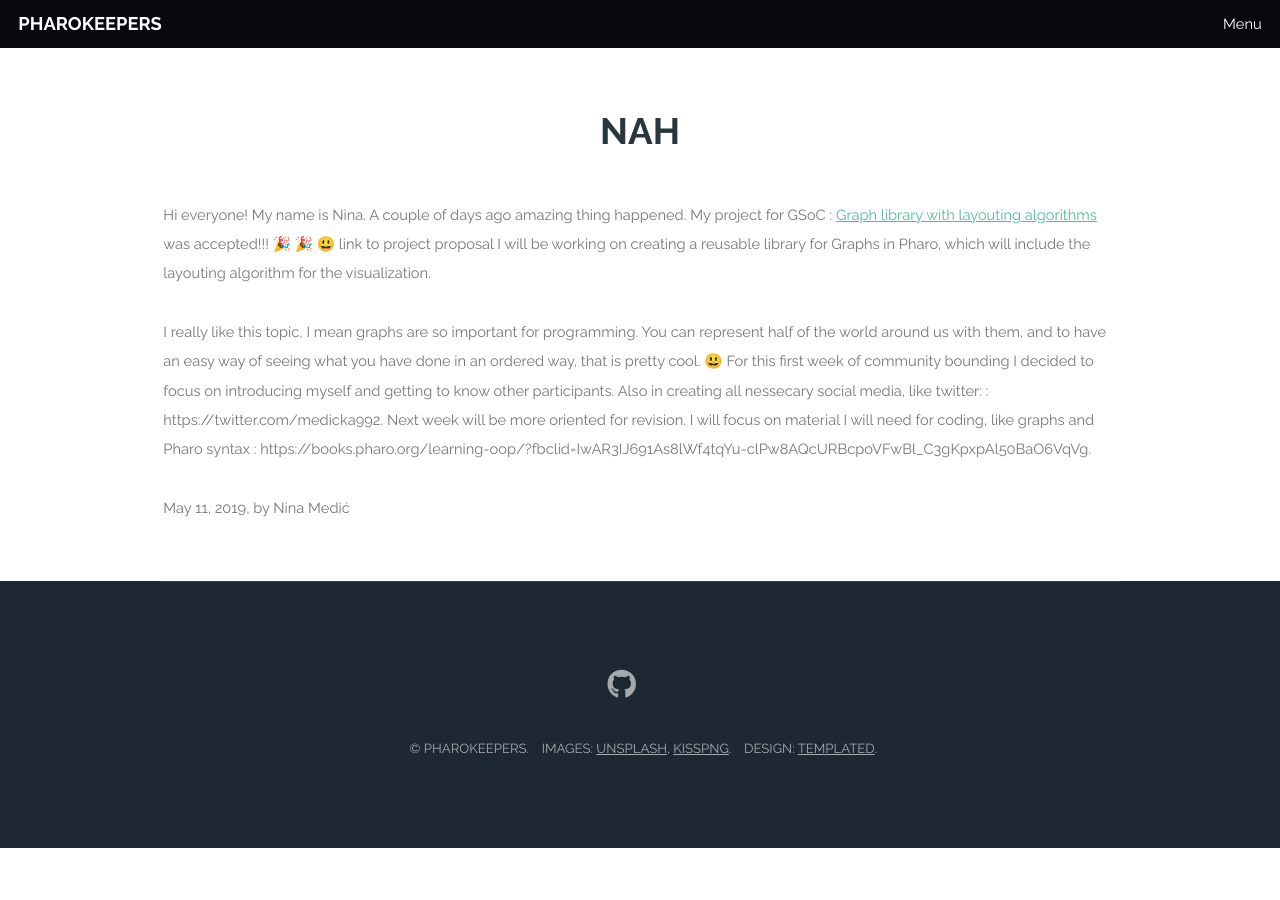
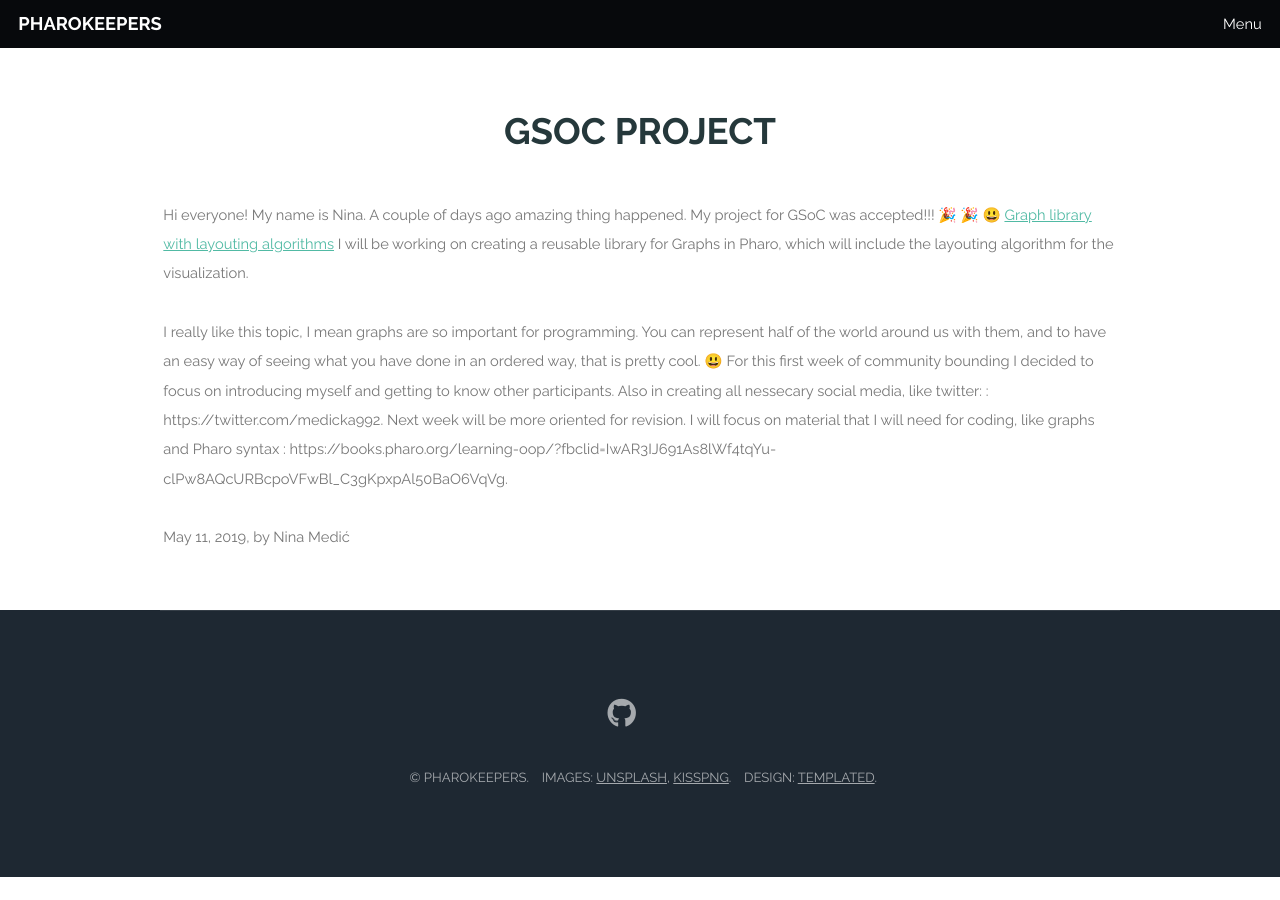
Before and after one commit to Pharokeepers/pharokeepers.github.io, a Jekyll site: the page built from _posts/2019-05-11-Nina_First_Week.markdown, in a window 1280 px wide. Built offline with Jekyll 4.4.1, drawn with Linux system fonts in a browser that asks for light colours; emoji names are drawn with the system emoji font; comment, search, counter and statistics services are not loaded.

Commit message:
Update 2019-05-11-Nina_First_Week.markdown

```diff
--- a/_posts/2019-05-11-Nina_First_Week.markdown
+++ b/_posts/2019-05-11-Nina_First_Week.markdown
@@ -1,7 +1,7 @@
 ---
 layout: post
 author: nm
-title: "Nah"
+title: "GSoC project"
 date: 2019-05-11 20:38:00 +0200
 categories: jekyll update
 comments: true
@@ -9,7 +9,7 @@ comments: true
 ---
 
 Hi everyone! My name is Nina.
-A couple of days ago amazing thing happened. My project for GSoC : [Graph library with layouting algorithms]([https://docs.google.com/document/d/1V8_HaZnxYsCfaiZs4vI1C5Dh4TvRPz-H51aYOuY9lFA/edit?fbclid=IwAR0qsC58LL0fv75xkOJI363mDTsUnc0mGHxboBF3iAnE2_v4X_1T5xHFgSA](https://docs.google.com/document/d/1V8_HaZnxYsCfaiZs4vI1C5Dh4TvRPz-H51aYOuY9lFA/edit?fbclid=IwAR3H6mrnOMGJPqLPCFD3WkKe2Pygt3Z2OGtwRT9o2tbtkh0h3JcgjEqcCcA)) was accepted!!! :tada: :tada: :smiley: link to project proposal
+A couple of days ago amazing thing happened. My project for GSoC was accepted!!! :tada: :tada: :smiley: [Graph library with layouting algorithms]([https://docs.google.com/document/d/1V8_HaZnxYsCfaiZs4vI1C5Dh4TvRPz-H51aYOuY9lFA/edit?fbclid=IwAR0qsC58LL0fv75xkOJI363mDTsUnc0mGHxboBF3iAnE2_v4X_1T5xHFgSA](https://docs.google.com/document/d/1V8_HaZnxYsCfaiZs4vI1C5Dh4TvRPz-H51aYOuY9lFA/edit?fbclid=IwAR3H6mrnOMGJPqLPCFD3WkKe2Pygt3Z2OGtwRT9o2tbtkh0h3JcgjEqcCcA))
 I will be working on creating a reusable library for Graphs in Pharo, which will include the layouting algorithm for the visualization.
 
 
@@ -17,4 +17,4 @@ I will be working on creating a reusable library for Graphs in Pharo, which will
 I really like this topic, I mean graphs are so important for programming. You can represent half of the world around us with them, and to have an easy way of seeing what you have done in an ordered way, that is pretty cool. :smiley:
 For this first week of community bounding I decided to focus on introducing myself and getting to know other participants.
 Also in creating all nessecary social media, like twitter: : https://twitter.com/medicka992.
-Next week will be more oriented for revision. I will focus on material I will need for coding, like graphs and Pharo syntax : https://books.pharo.org/learning-oop/?fbclid=IwAR3IJ691As8lWf4tqYu-clPw8AQcURBcpoVFwBl_C3gKpxpAl50BaO6VqVg.
+Next week will be more oriented for revision. I will focus on material that I will need for coding, like graphs and Pharo syntax : https://books.pharo.org/learning-oop/?fbclid=IwAR3IJ691As8lWf4tqYu-clPw8AQcURBcpoVFwBl_C3gKpxpAl50BaO6VqVg.
```
